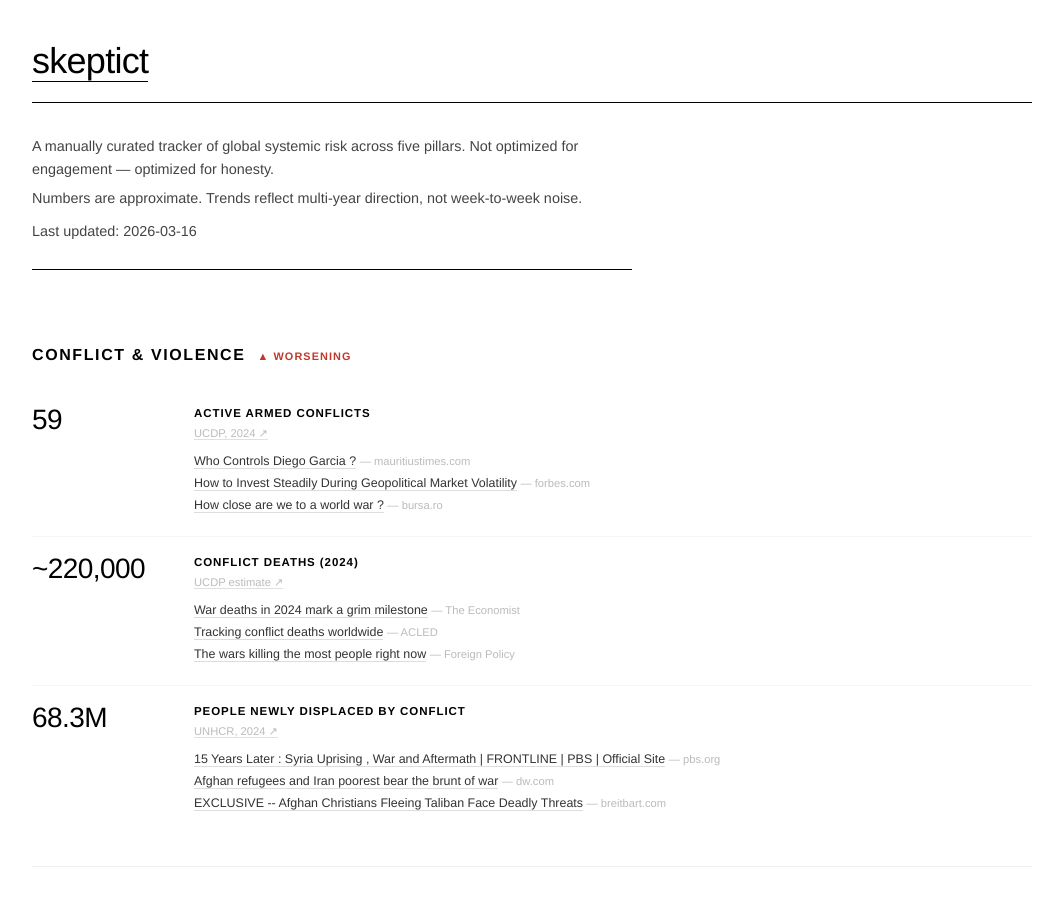
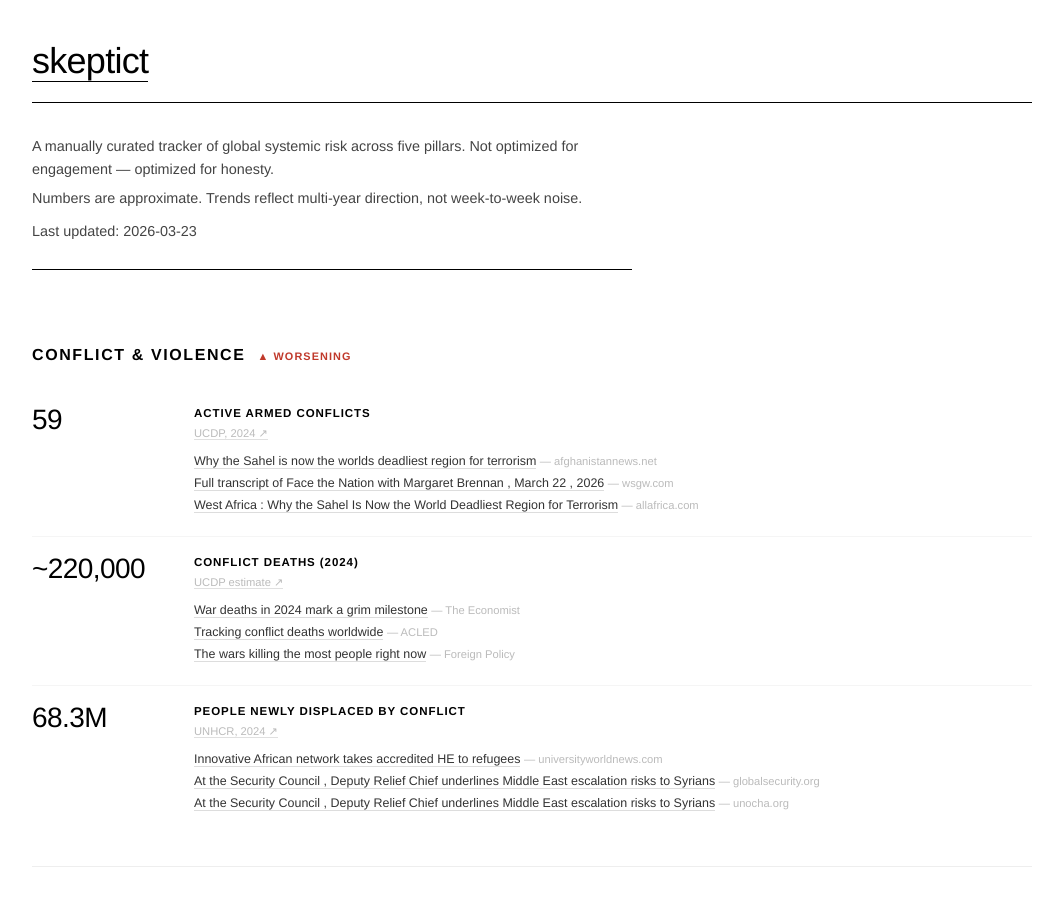
Before and after one commit to skeptict/skeptict.github.io, a Jekyll site: the page built from hellscape/index.html, in a window 1280 px wide and 900 px high. Shown: the whole window, without its empty margins (108-1171 px from the left). Built offline with Jekyll 4.4.1, drawn with Linux system fonts in a browser that asks for light colours; some of the changed text lies outside the part shown.

Commit message:
auto: refresh hellscape articles [2026-03-23]

```diff
--- a/_data/hellscape.yml
+++ b/_data/hellscape.yml
@@ -1,4 +1,4 @@
-last_updated: '2026-03-16'
+last_updated: '2026-03-23'
 pillars:
 - name: Conflict & Violence
   id: conflict
@@ -10,15 +10,16 @@ pillars:
     source_url: https://ucdp.uu.se/
     search_query: armed conflict wars active 2024 2025
     articles:
-    - title: Who Controls Diego Garcia ?
-      url: https://www.mauritiustimes.com/mt/who-controls-diego-garcia/
-      publication: mauritiustimes.com
-    - title: How to Invest Steadily During Geopolitical Market Volatility
-      url: https://www.forbes.com/sites/petercohan/2026/03/06/feeling-anxious-about-the-markets-how-to-invest-responsibly-during-global-uncertainty/
-      publication: forbes.com
-    - title: How close are we to a world war ?
-      url: https://www.bursa.ro/how-close-are-we-to-a-world-war-40775852
-      publication: bursa.ro
+    - title: Why the Sahel is now the worlds deadliest region for terrorism
+      url: http://www.afghanistannews.net/news/278934294/why-the-sahel-is-now-the-worlds-deadliest-region-for-terrorism
+      publication: afghanistannews.net
+    - title: Full transcript of  Face the Nation with Margaret Brennan , March 22
+        , 2026
+      url: https://www.wsgw.com/full-transcript-of-face-the-nation-with-margaret-brennan-march-22-2026/
+      publication: wsgw.com
+    - title: 'West Africa : Why the Sahel Is Now the World Deadliest Region for Terrorism'
+      url: https://allafrica.com/stories/202603220020.html
+      publication: allafrica.com
   - label: Conflict deaths (2024)
     value: ~220,000
     note: UCDP estimate
@@ -40,16 +41,17 @@ pillars:
     source_url: https://www.unhcr.org/global-trends
     search_query: refugees displaced people conflict 2024 UNHCR
     articles:
-    - title: '15 Years Later : Syria Uprising , War and Aftermath | FRONTLINE | PBS
-        | Official Site'
-      url: https://www.pbs.org/wgbh/frontline/article/syrian-uprising-war-assad-fall-aftermath-15-years/
-      publication: pbs.org
-    - title: Afghan refugees and Iran poorest bear the brunt of war
-      url: https://www.dw.com/en/afghan-refugees-and-irans-poorest-bear-the-brunt-of-war/a-76333109
-      publication: dw.com
-    - title: EXCLUSIVE -- Afghan Christians Fleeing Taliban Face Deadly Threats
-      url: https://www.breitbart.com/politics/2026/03/09/exclusive-afghan-christians-fleeing-taliban-face-deadly-threats-in-neighboring-muslim-countries/
-      publication: breitbart.com
+    - title: Innovative African network takes accredited HE to refugees
+      url: https://www.universityworldnews.com/post.php?story=20260302210824328
+      publication: universityworldnews.com
+    - title: At the Security Council , Deputy Relief Chief underlines Middle East
+        escalation risks to Syrians
+      url: https://www.globalsecurity.org/wmd/library/news/syria/2026/syria-260318-unocha01.htm
+      publication: globalsecurity.org
+    - title: At the Security Council , Deputy Relief Chief underlines Middle East
+        escalation risks to Syrians
+      url: https://www.unocha.org:443/news/security-council-deputy-relief-chief-underlines-middle-east-escalation-risks-syrians
+      publication: unocha.org
 - name: Humanitarian Crisis
   id: humanitarian
   trend: up
@@ -130,9 +132,6 @@ pillars:
         hits ? |
       url: https://timesofindia.indiatimes.com/india/when-disasters-strike-preparation-saves-lives-is-india-ready-when-crisis-hits/articleshow/126462666.cms
       publication: timesofindia.indiatimes.com
-    - title: 200 fulfilled prophecies of Primate Ayodele in 2025
-      url: https://theeagleonline.com.ng/200-fulfilled-prophecies-of-primate-ayodele-in-2025/
-      publication: theeagleonline.com.ng
   - label: Economic losses from disasters (2024)
     value: $320B+
     note: Munich Re estimate
@@ -239,9 +238,9 @@ pillars:
     source_url: https://cyberpeaceinstitute.org/
     search_query: cyberattack critical infrastructure power grid hospital 2024 2025
     articles:
-    - title: I On Politics - Queens Gazette
-      url: https://www.qgazette.com/articles/i-on-politics-473/
-      publication: qgazette.com
+    - title: Health care cyberattacks expose a critical national security failure
+      url: https://kevinmd.com/2026/03/health-care-cyberattacks-expose-a-critical-national-security-failure.html
+      publication: kevinmd.com
 counter_hell:
   label: Meanwhile, not everything is getting worse
   items:
```
